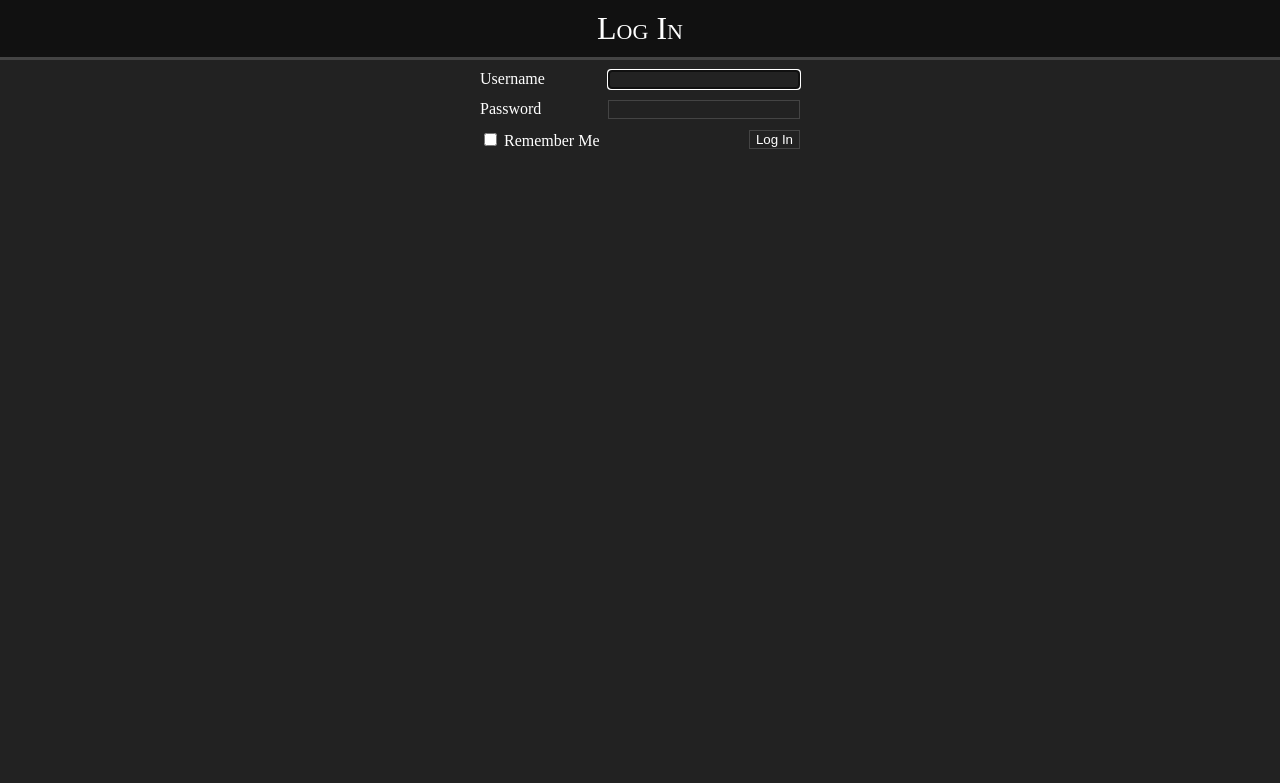
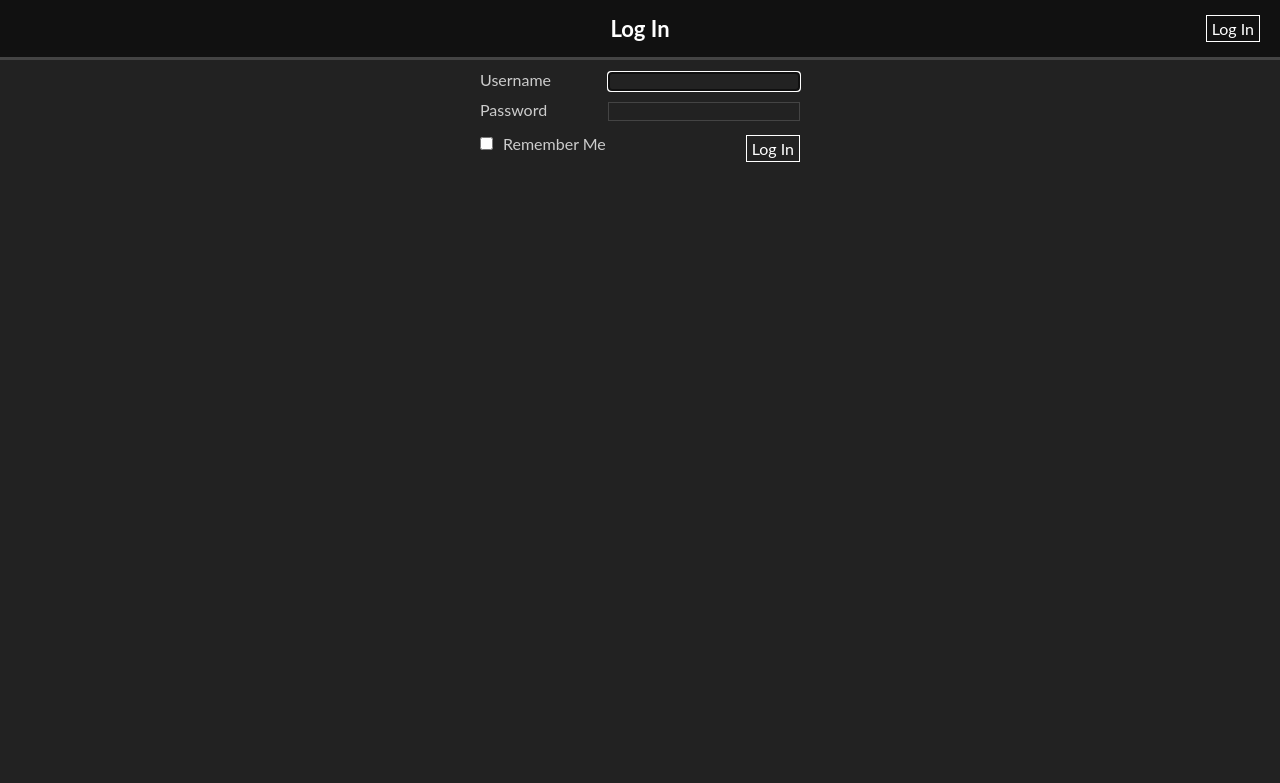
Before and after one commit to spurll/expense, a Flask app: page /login in a window 1280 px wide. Shown: the top 783 px of the page. Run offline with Flask 2, Linux system fonts and the light colour scheme; parts of the project's set-up code (start-up, migrations or seed data) failed here and were passed over.

Commit message:
Update styling

```diff
--- a/expense/static/style.css
+++ b/expense/static/style.css
@@ -1,6 +1,6 @@
 body {
-	font-family: serif;
-	color: #ffffff;
+    font-family: "Lato", "Helvetica Neue", "Helvetica", sans-serif;
+    color: #cccccc;
 	background-color: #222222;
 	overflow-y: auto;
 	margin: 0px;
@@ -19,9 +19,9 @@ table {
 	border-spacing: 0px;
 }
 
-th { font-variant: small-caps; }
+th { font-weight: bold; }
 td { font-size: 75%; padding: 3px; }
-tfoot { font-weight: bold; font-variant: small-caps; }
+tfoot { font-size: auto; font-weight: bold; font-weight: bold; }
 
 #content {
 	width: 100%;
@@ -44,32 +44,51 @@ tfoot { font-weight: bold; font-variant: small-caps; }
 	position: fixed;
 	background-color: #111111;
 	border-bottom: solid #444444;
+    display: flex;
 }
 
 #title {
-	width: 40%;
 	margin: auto;
-	font-variant: small-caps;
-	font-size: 200%;
+	font-size: 22px;
+	font-weight: bold;
+    height: 30px;
+    line-height: 30px;
 	text-align: center;
-	padding-top: 10px;
-	padding-bottom: 10px;
-	position: relative;
+    justify-content: center;
 }
 
 #links {
-	width: calc(30% - 20px);
-	float: left;
+    padding: 10px 20px;
 	text-align: left;
-	padding: 10px;
+    white-space: nowrap;
 }
 
 #user {
-	width: calc(30% - 20px);
-	float: right;
-	text-align: right;
-	padding: 10px;
+    padding: 10px 20px;
+    text-align: right;
+    white-space: nowrap;
 }
+
+.small-screen #current-user {
+    display: none;
+}
+
+.small-screen .date {
+    display: none;
+}
+
+.flex-container {
+    display: flex;
+}
+
+.flex-box {
+    flex: 1;
+    display: flex;
+}
+
+.flex-box:first-child > span { margin-right: auto; }
+
+.flex-box:last-child > span { margin-left: auto; }
 
 #footer {
 	width: 100%;
@@ -103,20 +122,51 @@ tfoot { font-weight: bold; font-variant: small-caps; }
 }
 
 .heading {
-	font-variant: small-caps;
+	font-weight: bold;
 	text-align: center;
-	font-size: 150%;
+	font-size: 16px;
 	padding-top: 5px;
 	padding-bottom: 10px;
 }
 
-.messages { font-style: italic; text-align: center; }
+.messages { text-align: center; color: #aa3333; }
+.messages p { margin-top: 20px; }
+
 .wide { width: 60%; top: 0px; }
 .narrow { width: 40%; top: 0px; }
 .right { float: right; text-align: right; }
 .section { padding-top: 5px; padding-bottom: 10px; }
-.login { max-width: 320px; margin: auto; }
-.hidden { display: none; }
+
+.login {
+    max-width: 320px;
+    margin: auto;
+}
+
+.login form div, .signup form div {
+    height: 30px;
+}
+
+.login label {
+    width: 40%;
+    display: inline-block;
+}
+
+.login input[type="text"], .login input[type="password"] {
+    width: 60%;
+}
+
+.login input[type="checkbox"] {
+    margin: 7px 10px 0 0;
+}
+
+.login form a.button {
+    float: right;
+}
+
+.login p:first-of-type, .signup p:first-of-type {
+    margin-top: 40px;
+}
+
 .negative { color: #cc4444; }
 
 .ui-datepicker { background-color: #111111; }
@@ -124,7 +174,11 @@ tfoot { font-weight: bold; font-variant: small-caps; }
 .ui-state-active { background-color: #888888 !important; border-color: #000000 !important; color: #ffffff !important; }
 table.ui-datepicker-calendar th { color: #000000; }
 
-table:not(.ui-datepicker-calendar) tr:nth-child(even) { background-color: #444444; border-color: #444444; }
+table:not(.ui-datepicker-calendar) tr:nth-child(even) {
+    background-color: #303030;
+    border-color: #303030;
+}
+
 td.icon { width: 24px; }
 td.name {}
 td.value { text-align: right; width: 60px; }
@@ -133,27 +187,46 @@ td.note {}
 td.recur { text-align: center; width: 80px; }
 
 div.loading {
-	bottom: 5px;
-	right: 10px;
 	height: 24px;
 	width: 24px;
 	z-index: 999;
-	position: absolute;
-	margin: auto;
-	overflow: show;
+    display: inline-block;
+    padding-left: 20px;
 }
 
-img.loading { width: 24px; height: 24px; }
+img.loading { vertical-align: middle; width: 24px; height: 24px; }
 img.icon { width: 24px; height: 24px; }
 
-a:link { text-decoration: none; color: #888888; }
-a:visited { text-decoration: none; color: #888888; }
-a:hover { text-decoration: none; color: #ffffff; }
-a:active { text-decoration: none; color: #888888; }
+a:link, a:visited, a:active {
+    text-decoration: none;
+    color: #ffffff;
+}
+
+a:hover {
+    text-decoration: none;
+    color: #cccccc;
+}
+
+a.button {
+    border: 1px solid #ffffff;
+    padding: 3px 5px;
+    white-space: nowrap;
+    display: inline-block;
+    margin-top: 5px;
+    margin-bottom: 5px;
+}
+
+#previous-page a.button, #next-page a.button {
+    margin: 0;
+}
+
+a.button:hover {
+    border: 1px solid #cccccc;
+}
 
 input { color: #ffffff; background-color: transparent; border: solid 1px #444444; }
-input:not(#password):not(#username):not([type="submit"]) { font-family: serif; }
-select { color: #ffffff; background-color: transparent; border: solid 1px #444444; font-family: serif; }
+input:not(#password):not(#username):not([type="submit"]) { font-family: unset; }
+select { color: #ffffff; background-color: transparent; border: solid 1px #444444; font-family: unset; }
 select option { background-color: #222222; }
 input[type="text"] { width: 100%; }
 input[type="password"] { width: 100%; }
--- a/expense/templates/base.html
+++ b/expense/templates/base.html
@@ -41,17 +41,11 @@
 				small_screen = ($(window).width() < 700);
 				if (small_screen) {
 					// Moves and resizes the links and login information information on a smaller screen.
-					$('#links').addClass('small-screen');
-					$('#user').addClass('small-screen');
-					$('#title').addClass('small-screen');
-					$('.date').addClass('hidden');
+					$('body').addClass('small-screen');
 				}
 				else {
 					// Moves and resizes the links and login information information on a bigger (or horizontal) screen.
-					$('#links').removeClass('small-screen');
-					$('#user').removeClass('small-screen');
-					$('#title').removeClass('small-screen');
-					$('.date').removeClass('hidden');
+					$('body').removeClass('small-screen');
 				}
 			}
 		</script>
@@ -59,25 +53,34 @@
 
 	<body>
 		<div id="title-buffer"></div>
-		<div id="title-bar">
-			<div id="links">
-				{% if link %}
-				<a href="{{link['url']}}">{{link['text']}}</a>
-				{% endif %}
+		<div id="title-bar" class="flex-container">
+			<div id="links" class="flex-box">
+                <span>
+                    {% if link %}
+                    <a class="button" href={{ link['url'] }}>{{ link['text'] }}</a>
+                    {% endif %}
+                </span>
 			</div>
 
-			<div id="user">
-				{% if user %}
-				Logged in as {{user.name}}. <a href="{{ url_for('logout') }}">Log out.</a>
-				{% endif %}
-
-				{% if use_loading_gif %}
-				<div class="loading" id="loading"><img class="loading" src="{{url_for('static', filename='loading.gif')}}" /></div>
-				{% endif %}
+			<div id="title" class="flex-box">
+                <a href={{ url_for('main') }}>{{ title }}</a>
 			</div>
 
-			<div id="title">
-				{{title}}
+			<div id="user" class="flex-box">
+                <span>
+                    {% if not hide_user %}
+                    {% if user and user.is_authenticated %}
+                    <span id="current-user">Logged in as {{user.name}}.</span>
+                    <span><a class="button" title="Logged in as {{user.name}}." href={{ url_for('logout') }}>Log Out</a></span>
+                    {% else %}
+                    <a class="button" href={{ url_for('login', next=url_for(request.endpoint, **dict(request.view_args))) }}>Log In</a>
+                    {% endif %}
+                    {% endif %}
+
+                    {% if use_loading_gif %}
+                    <div class="loading" id="loading"><img class="loading" src={{ url_for('static', filename='loading.gif') }} /></div>
+                    {% endif %}
+                </span>
 			</div>
 		</div>
 
--- a/expense/templates/history.html
+++ b/expense/templates/history.html
@@ -213,8 +213,8 @@ $(document).ready(function() {
 </table>
 
 <div id="footer">
-	<div id="previous-page"><a href="#">Back</a></div>
-	<div id="next-page"><a href="#">Next</a></div>
+	<div id="previous-page"><a class="button" href="#">Previous</a></div>
+	<div id="next-page"><a class="button" href="#">Next</a></div>
 	<div id="current-page"></div>
 </div>
 
--- a/expense/templates/login.html
+++ b/expense/templates/login.html
@@ -1,15 +1,28 @@
 {% extends "base.html" %}
 {% block content %}
+
+<script type="text/javascript">
+    $(document).ready(() => {
+        // Submit on enter (required since there's no "submit" input element)
+        $('#login-form input').keydown((e) => {
+            if (e.keyCode == 13) {
+                $('#login-form').submit();
+            }
+        });
+    });
+</script>
+
 <div class="login">
-	<form action="" method="POST" name="login">
-		{{form.hidden_tag()}}
+    <form id="login-form" action="" method="POST" name="login">
+        {{ form.hidden_tag() }}
 
-		<div class="wide right" style="height: 30px;">{{form.username(autofocus=True)}}</div>
-		<div class="narrow left" style="height: 30px;">{{form.username.label}}</div>
-		<div class="wide right" style="height: 30px;">{{form.password}}</div>
-		<div class="narrow left" style="height: 30px;">{{form.password.label}}</div>
-		<div class="narrow right"><input type="submit" value="Log In"></div>
-		<div class="wide left">{{form.remember}} {{form.remember.label}}</div>
-	</form>
+        <div class="username">{{ form.username.label }}{{ form.username(autofocus=True) }}</div>
+        <div class="password">{{ form.password.label }}{{ form.password }}</div>
+        <div class="submit">
+            {{ form.remember }}{{ form.remember.label }}
+            <a href="#" class="button" onclick="$('#login-form').submit()">Log In</a>
+        </div>
+    </form>
 </div>
+
 {% endblock %}
```
Also changed, not shown: readme.md.
